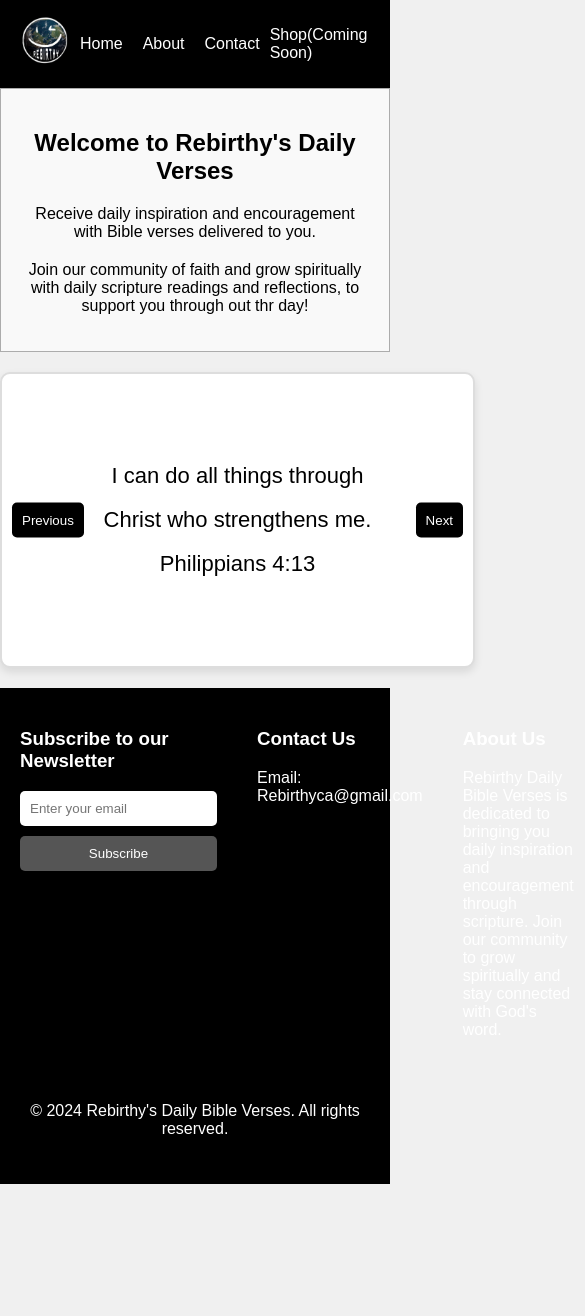
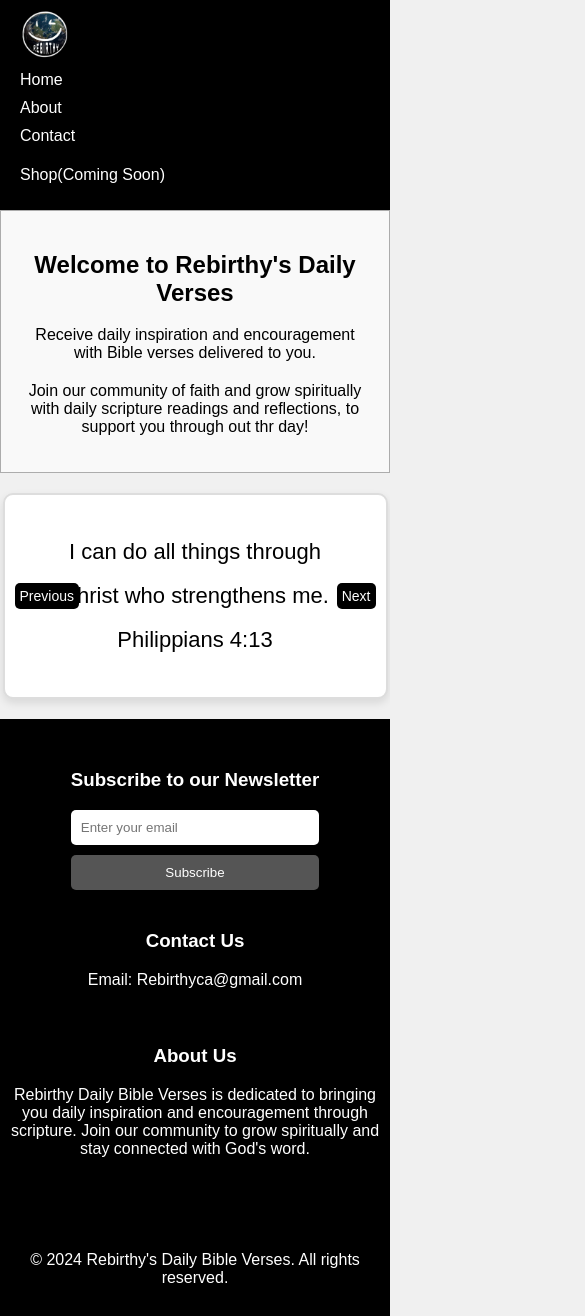
Before and after one commit to MarioAgbamu/Rebirthy, a plain HTML site: page index.html in a window 390 px wide. Shown: the top 1316 px of the page, 585 px wide, since content can reach past the window. Before the commit the page ends 1184 px from the top, so only its background shows below. Drawn offline with Linux system fonts and the light colour scheme.

Commit message:
Update styles.css

```diff
--- a/styles.css
+++ b/styles.css
@@ -14,7 +14,7 @@ body {
     background: white;
     box-shadow: 0 4px 8px rgba(0, 0, 0, 0.1);
     margin: auto;
-    padding: 60px;
+    padding: 40px 20px;
     margin-bottom: 20px;
 }
 
@@ -44,6 +44,13 @@ body {
     border-radius: 5px;
 }
 
+#prev {
+    left: 10px;
+}
+
+#next {
+    right: 10px;
+}
 
 header {
     display: flex;
@@ -52,7 +59,7 @@ header {
     background-color: #000;
     color: white;
     padding: 10px 20px;
-
+    flex-wrap: wrap;
 }
 
 header .logo {
@@ -64,6 +71,7 @@ header nav ul {
     margin: 0;
     padding: 0;
     display: flex;
+    flex-wrap: wrap;
 }
 
 header nav ul li {
@@ -81,11 +89,10 @@ header .auth-links a {
     margin-left: 10px;
 }
 
-.logo img{
+.logo img {
     width: 50px;
     padding: 0;
     margin: 0;
-
 }
 
 .main-section {
@@ -94,7 +101,6 @@ header .auth-links a {
     border: 1px solid rgb(172, 172, 172);
     margin-bottom: 20px;
 }
-
 
 .text-content {
     max-width: 100%;
@@ -108,8 +114,6 @@ header .auth-links a {
     border: 1px solid black;
     margin: 0;
     padding: 0;
-
-
 }
 
 .extra-content {
@@ -137,11 +141,14 @@ footer {
     justify-content: space-around;
     padding: 20px 0;
     border-bottom: 1px solid #000;
+    flex-wrap: wrap;
 }
 
 .footer-section {
     flex: 1;
     padding: 0 20px;
+    min-width: 200px;
+    margin-bottom: 20px;
 }
 
 .footer-section h3 {
@@ -178,12 +185,56 @@ footer {
     padding: 10px;
 }
 
+/* Responsive Design */
+@media (max-width: 768px) {
+    header {
+        flex-direction: column;
+        align-items: flex-start;
+    }
 
+    header nav ul {
+        flex-direction: column;
+        width: 100%;
+    }
 
+    header nav ul li {
+        margin: 5px 0;
+    }
 
-#prev {
-    left: 10px;
+    .carousel-container {
+        padding: 20px;
+    }
+
+    .image-content img {
+        width: 80%;
+    }
+
+    .footer-container {
+        flex-direction: column;
+        align-items: center;
+    }
+
+    .footer-section {
+        text-align: center;
+        padding: 10px 0;
+    }
 }
+
+@media (max-width: 480px) {
+    .carousel-container {
+        padding: 15px;
+    }
+
+    #prev, #next {
+        padding: 5px;
+        font-size: 14px;
+    }
+
+    .image-content img {
+        width: 100%;
+    }
+}
+
 
 #next {
     right: 10px;
```
